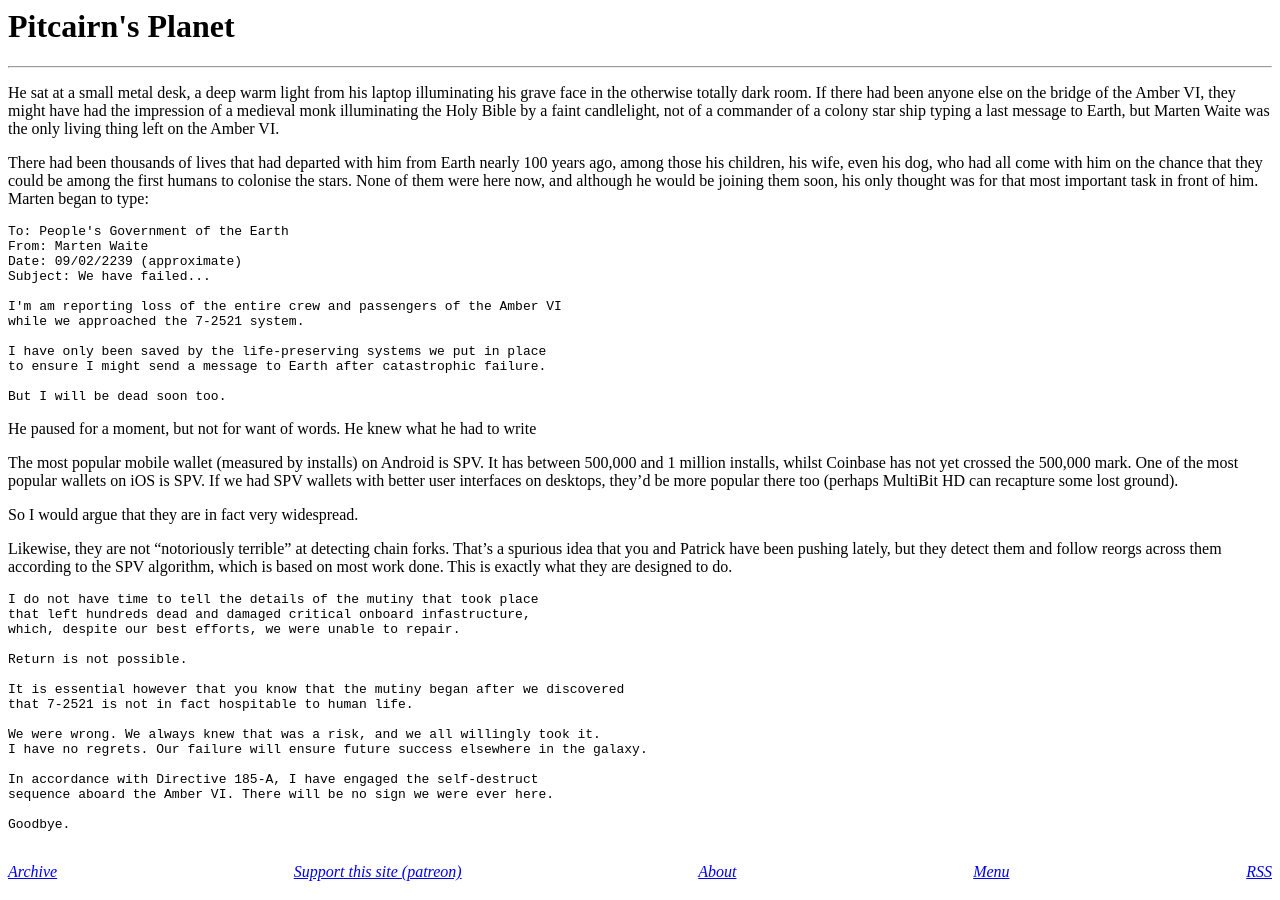
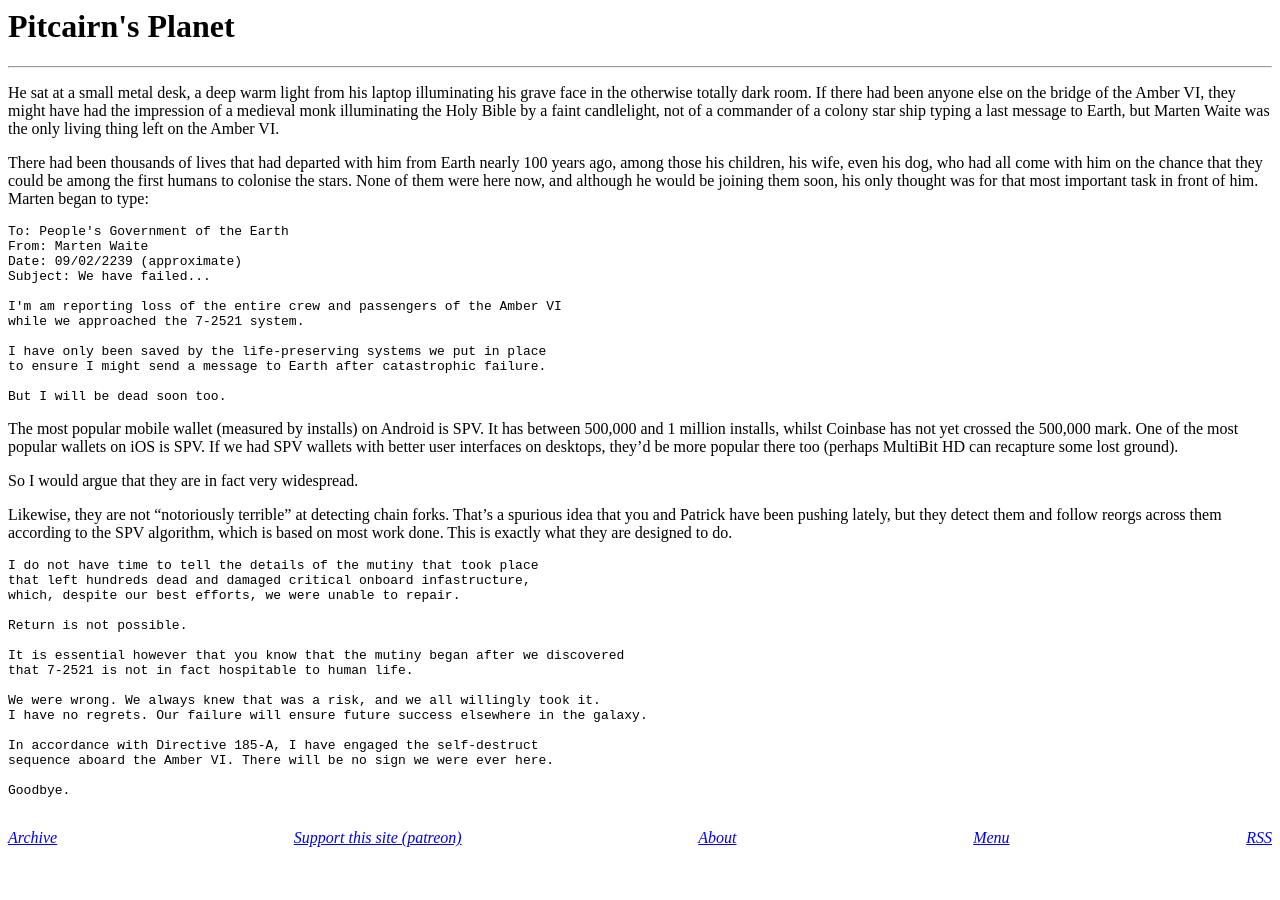
Before and after one commit to derykmakgill/website, a Jekyll site: the page built from story.md, in a window 1280 px wide. Built offline with Jekyll 4.4.1, drawn with Linux system fonts in a browser that asks for light colours.

Commit message:
Update story.md

````diff
--- a/story.md
+++ b/story.md
@@ -24,7 +24,6 @@ to ensure I might send a message to Earth after catastrophic failure.
 But I will be dead soon too.
 ```
 
-He paused for a moment, but not for want of words. He knew what he had to write
 
 
 
````
